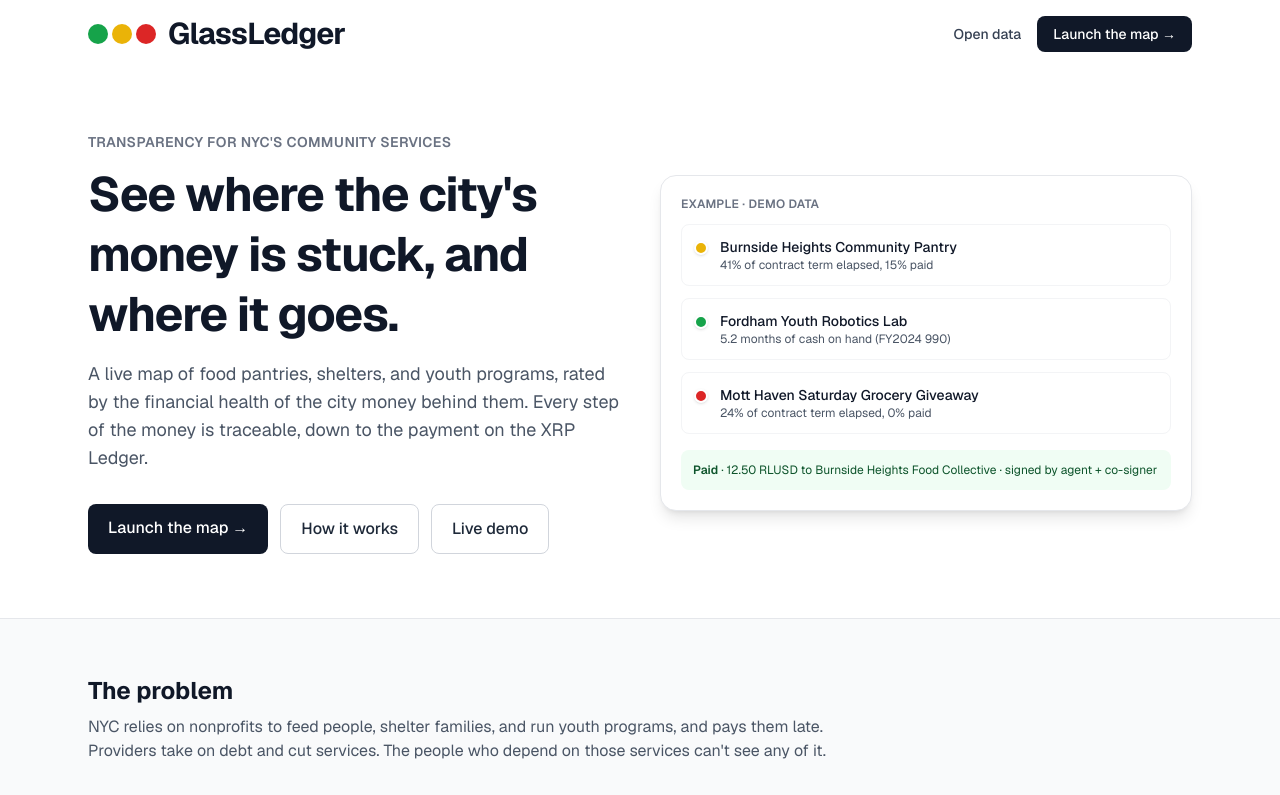
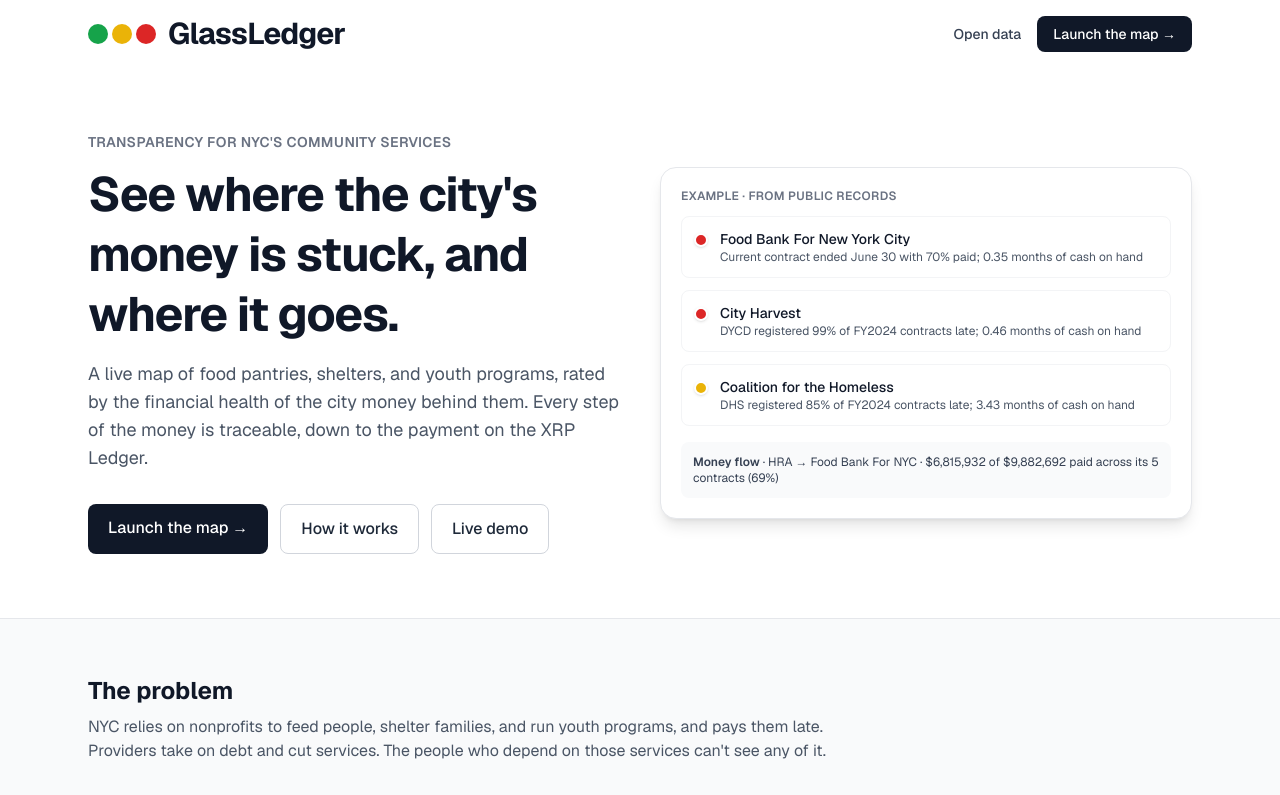
Before and after one commit to 3olt/DivHacks, a Next.js app in the folder web/: page / in a window 1280 px wide. Shown: the top 795 px of the page. Built offline with nearby package versions, Linux system fonts and the light colour scheme.

Commit message:
Tidy the landing page and map panel

```diff
--- a/web/src/app/page.tsx
+++ b/web/src/app/page.tsx
@@ -148,7 +148,7 @@
             : every site, contract, payment, and agent decision, plus live XRP Ledger transactions, downloadable as CSV or JSON.
           </p>
           <p className="mx-auto mt-8 max-w-2xl text-xs text-gray-500">
-            Built at DivHacks 2026. The map shows 15 real NYC nonprofits built from public records (NYC Comptroller, Checkbook NYC, IRS 990 filings); their events are demo. The live demo adds 4 fictional nonprofits so the payment agent has someone to pay and to block. Agent payments run on the XRP Ledger Testnet (test money, no real value), and the example card above uses demo data. Public-record sources are linked wherever they&apos;re used.
+            Built at DivHacks 2026. The map shows 15 real NYC nonprofits built from public records (NYC Comptroller, Checkbook NYC, IRS 990 filings); their events are demo. The live demo adds 4 fictional nonprofits so the payment agent has someone to pay and to block. Agent payments run on the XRP Ledger Testnet (test money, no real value). Public-record sources are linked wherever they&apos;re used.
           </p>
         </section>
       </main>
@@ -177,16 +177,16 @@
   );
 }
 
-// Static illustration of a pin's summary, built from the demo data's golden site.
+// Static example of what the map shows, from real sites on it (public records, Sun 2026-09-27).
 function PreviewCard() {
   const rows = [
-    { level: "yellow" as const, name: "Burnside Heights Community Pantry", note: "41% of contract term elapsed, 15% paid" },
-    { level: "green" as const, name: "Fordham Youth Robotics Lab", note: "5.2 months of cash on hand (FY2024 990)" },
-    { level: "red" as const, name: "Mott Haven Saturday Grocery Giveaway", note: "24% of contract term elapsed, 0% paid" },
+    { level: "red" as const, name: "Food Bank For New York City", note: "Current contract ended June 30 with 70% paid; 0.35 months of cash on hand" },
+    { level: "red" as const, name: "City Harvest", note: "DYCD registered 99% of FY2024 contracts late; 0.46 months of cash on hand" },
+    { level: "yellow" as const, name: "Coalition for the Homeless", note: "DHS registered 85% of FY2024 contracts late; 3.43 months of cash on hand" },
   ];
   return (
     <div className="rounded-2xl border border-gray-200 bg-white p-5 shadow-lg" aria-label="Example of what the map shows">
-      <p className="text-xs font-semibold uppercase tracking-wide text-gray-500">Example · demo data</p>
+      <p className="text-xs font-semibold uppercase tracking-wide text-gray-500">Example · from public records</p>
       <ul className="mt-3 space-y-3">
         {rows.map((r) => (
           <li key={r.name} className="flex items-start gap-3 rounded-lg border border-gray-100 p-3">
@@ -198,8 +198,8 @@
           </li>
         ))}
       </ul>
-      <div className="mt-4 rounded-lg bg-green-50 p-3 text-xs text-green-900">
-        <span className="font-semibold">Paid</span> · 12.50 RLUSD to Burnside Heights Food Collective · signed by agent + co-signer
+      <div className="mt-4 rounded-lg bg-gray-50 p-3 text-xs text-gray-700">
+        <span className="font-semibold">Money flow</span> · HRA → Food Bank For NYC · $6,815,932 of $9,882,692 paid across its 5 contracts (69%)
       </div>
     </div>
   );
--- a/web/src/components/Dashboard.tsx
+++ b/web/src/components/Dashboard.tsx
@@ -26,13 +26,12 @@
 
   // Read inside WS callbacks without reconnecting when the selection changes.
   const selectedRef = useRef<string | null>(null);
-  const sitesRef = useRef<Site[]>([]);
   useEffect(() => {
     selectedRef.current = selectedId;
-    sitesRef.current = sites;
-  }, [selectedId, sites]);
+  }, [selectedId]);
 
-  // Live updates from the API: pins recolor on site_updated; the open trail refetches on relevant events.
+  // Live updates from the API: site_updated (public records only) recolors a pin and refreshes its money flow.
+  // XRPL agent decisions are ignored here: the main map shows public records only (they're on /demo).
   useEffect(() => {
     let cancelled = false;
     async function loadSites() {
@@ -68,10 +67,6 @@
       } else if (msg.type === "site_updated") {
         setSites((s) => s.map((x) => (x.id === msg.site_id ? { ...x, risk: msg.risk } : x)));
         reloadTrail(msg.site_id);
-      } else if (msg.type === "decision") {
-        // A payment to one of these real organizations changes its money flow row.
-        const site = sitesRef.current.find((x) => x.contract_ids.includes(msg.decision.contract_id) || x.nonprofit_ein === msg.decision.payee_ein);
-        if (site) reloadTrail(site.id);
       }
     });
     return () => {
@@ -104,7 +99,7 @@
     setTrail(null);
   }
 
-  // Opening a site from the ledger: make sure its type isn't filtered out, so its pin and popup exist.
+  // Opening a site from the Money flow list: make sure its type isn't filtered out, so its pin and popup exist.
   function openSite(id: string) {
     const type = sites.find((s) => s.id === id)?.type;
     if (type && hiddenTypes.has(type)) {
--- a/web/src/components/MoneyFlow.tsx
+++ b/web/src/components/MoneyFlow.tsx
@@ -62,7 +62,10 @@
                       <p className="text-xs text-gray-600">
                         {formatMoney(flow.paidOfPromised)} promised · <strong className="text-gray-900">{formatMoney(flow.paid)} paid</strong> (
                         {Math.round((flow.paid / flow.paidOfPromised) * 100)}%)
-                        {flow.paidOfPromised < flow.promised && <span className="text-gray-500"> on the contracts with records</span>}
+                        {/* All contracts together; the rating's reasons quote the current contract. */}
+                        <span className="text-gray-500">
+                          {flow.paidOfPromised < flow.promised ? " on the contracts with records" : flow.contracts > 1 ? ` across ${flow.contracts} contracts` : ""}
+                        </span>
                       </p>
                       <div className="h-1.5 w-full overflow-hidden rounded bg-gray-100">
                         <div className="h-full rounded" style={{ width: `${Math.min(100, (flow.paid / flow.paidOfPromised) * 100)}%`, background: "var(--series-1)" }} />
@@ -89,6 +92,7 @@
   const loaded = trail.contracts.filter((c) => c.spent_to_date !== null);
   return {
     agency: trail.agency.name,
+    contracts: trail.contracts.length,
     promised,
     paid: loaded.length ? loaded.reduce((sum, c) => sum + Number(c.spent_to_date), 0) : null,
     paidOfPromised: loaded.reduce((sum, c) => sum + Number(c.amount), 0),
--- a/web/src/components/SitePanel.tsx
+++ b/web/src/components/SitePanel.tsx
@@ -38,18 +38,16 @@
         {next && (
           <p className="mt-3 text-sm text-gray-700">
             <span className="font-medium">{next.title}</span> · {formatEventTime(next.starts_at)}
-            {next.is_demo_data && <DemoBadge />}
           </p>
         )}
       </div>
 
-      <Section title="Funding status">
+      <Section title="Financial status">
         <div className="flex items-center gap-2">
           <span className="h-3 w-3 rounded-full" style={{ background: RISK_COLORS[site.risk.level] }} />
           <span className="font-medium text-gray-900">{RISK_LABELS[site.risk.level]}</span>
           <span className="ml-auto text-xs text-gray-500">score {site.risk.score}/100</span>
         </div>
-        <p className="mt-2 text-sm text-gray-700">{site.risk.summary}</p>
         <ul className="mt-2 list-disc pl-5 text-xs text-gray-600">
           {site.risk.reasons.map((r) => (
             <li key={r}>{r}</li>
@@ -68,9 +66,8 @@
           </Section>
 
           <Section title="Nonprofit">
-            <Nonprofit trail={trail} demo={site.is_demo_data} />
+            <Nonprofit trail={trail} />
           </Section>
-
         </>
       )}
 
@@ -133,7 +130,7 @@
       <p className="text-xs text-gray-600">
         {/* null = payment data not loaded for this contract (not $0). */}
         {c.spent_to_date === null ? `${formatMoney(c.amount)} contract · payment data not loaded yet` : `${formatMoney(c.spent_to_date)} of ${formatMoney(c.amount)} spent`} ·{" "}
-        {c.start_date} to {c.end_date}
+        {formatDate(c.start_date)} to {formatDate(c.end_date)}
       </p>
       <p className="text-xs text-gray-600">{c.registered_date ? `Registered ${formatDate(c.registered_date)}` : "Not registered"}</p>
       <SourceLink href={c.source_url} label="Checkbook NYC" demo={isDemoContract(c)} />
@@ -145,24 +142,17 @@
   return (
     <li className="flex items-baseline gap-2 text-xs">
       <span className="w-20 shrink-0 text-gray-500">{formatDate(p.date)}</span>
-      <span className={p.status === "refused" ? "text-gray-400 line-through" : "text-gray-900"}>{formatMoney(p.amount, p.currency)}</span>
+      <span className="text-gray-900">{formatMoney(p.amount, p.currency)}</span>
       <span className="text-gray-500">City payment</span>
-      {p.status !== "released" && <span className="text-gray-500">({p.status.replace("_", " ")})</span>}
-      {p.explorer_url && (
-        <a href={p.explorer_url} target="_blank" rel="noreferrer" className="ml-auto text-blue-700 underline">
-          tx
-        </a>
-      )}
     </li>
   );
 }
 
-function Nonprofit({ trail, demo }: { trail: Trail; demo: boolean }) {
+function Nonprofit({ trail }: { trail: Trail }) {
   const np = trail.nonprofit;
   const f = np.financials;
   return (
     <div className="space-y-3">
-      <p className="text-sm font-medium text-gray-900">{np.name}</p>
       {f ? (
         <>
           <dl className="grid grid-cols-3 gap-2 text-center">
@@ -170,7 +160,7 @@
             <Stat label="Revenue" value={formatMoney(f.revenue)} />
             <Stat label="Net assets" value={formatMoney(f.net_assets)} />
           </dl>
-          <SourceLink href={f.source_url} label={`IRS 990, FY${f.fiscal_year} (ProPublica)`} demo={demo} />
+          <SourceLink href={f.source_url} label={`IRS 990, FY${f.fiscal_year} (ProPublica)`} />
         </>
       ) : (
         <p className="text-xs text-gray-500">No IRS 990 on file.</p>
```
Also changed, not shown: 1 other file (tests, documents, lock files or other folders).
